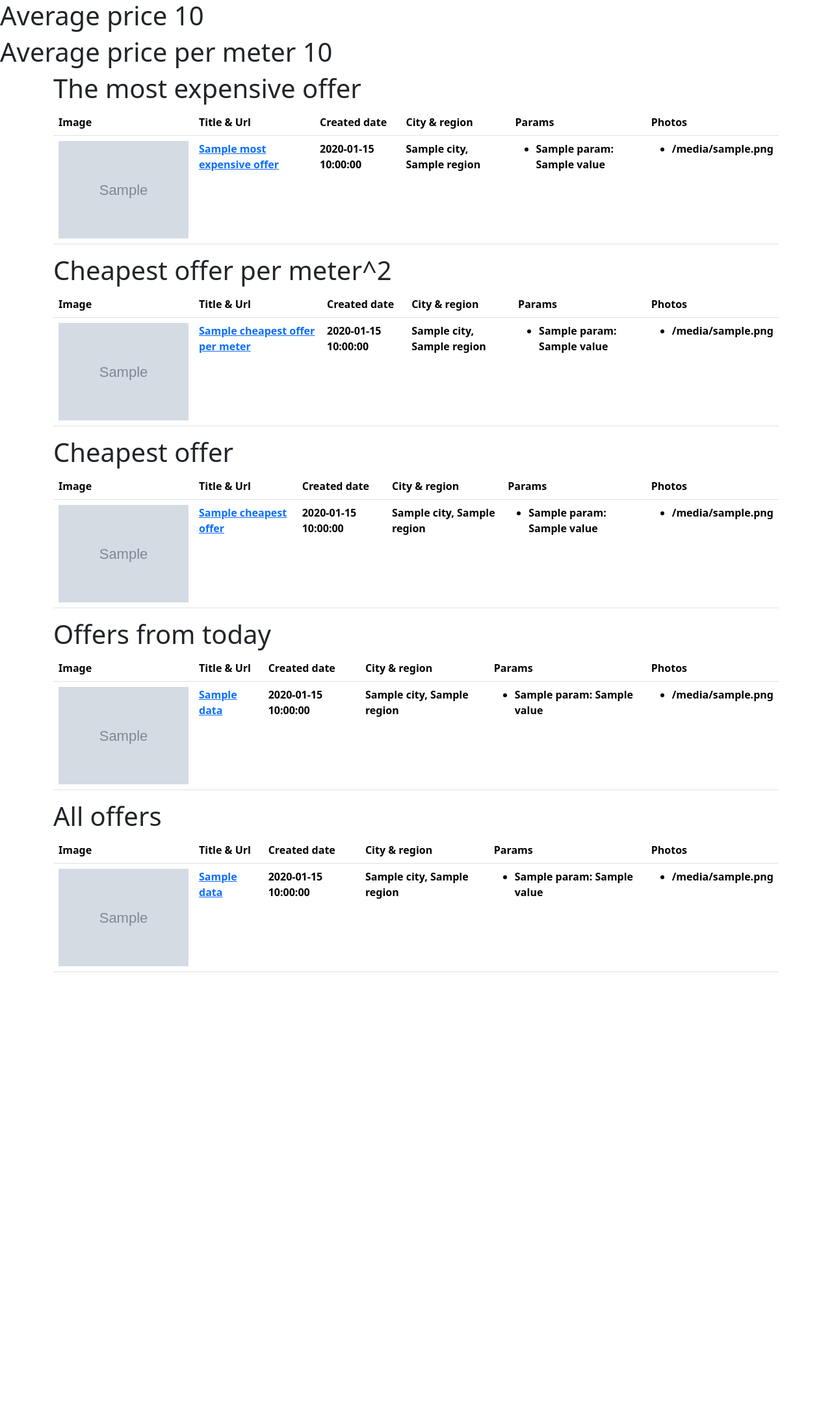
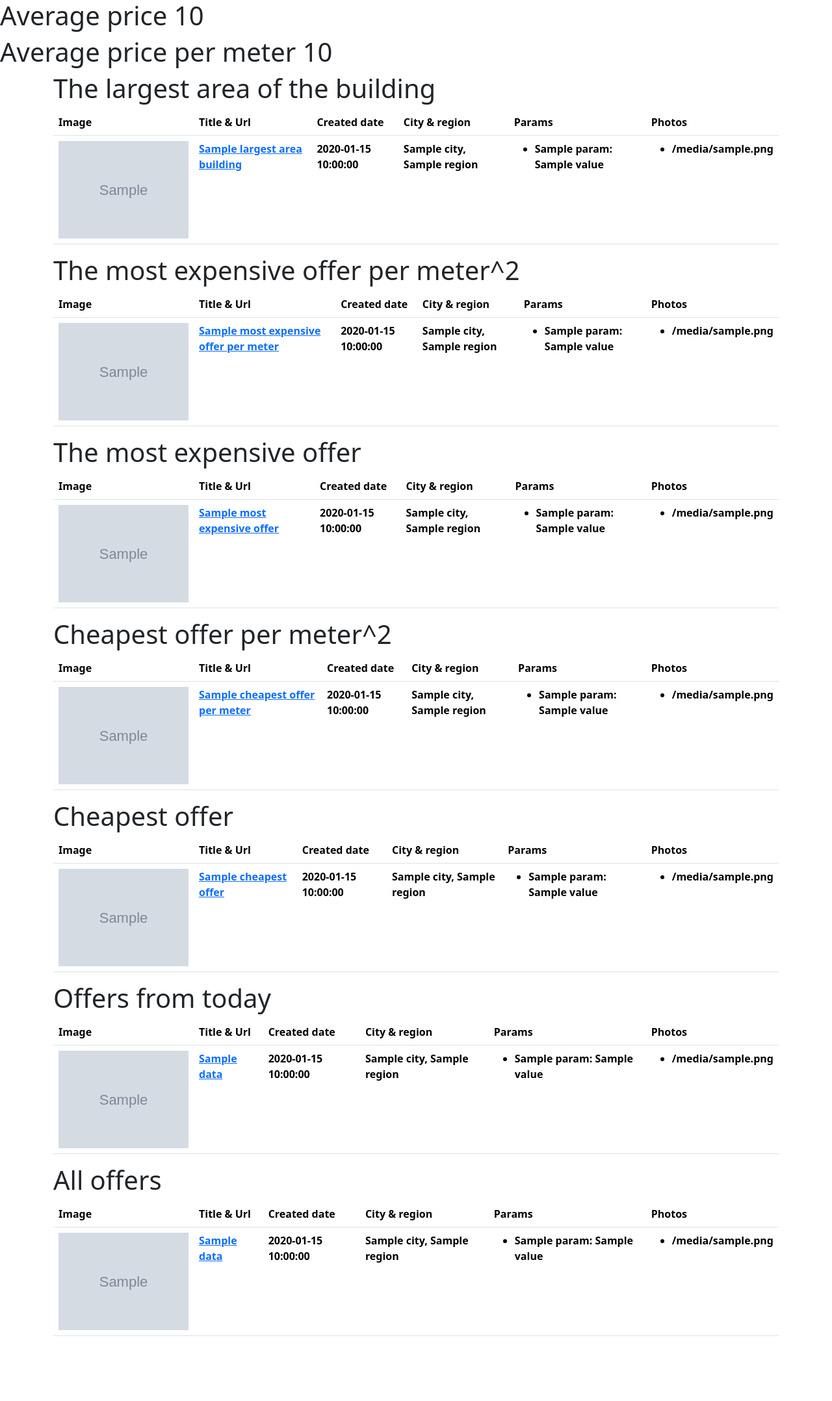
Before and after one commit to DEENUU1/OLX-Analytics, a Flask app: template web/templates/results.html in a window 1280 px wide. Shown: the whole page at 65% size. Before the commit the page ends 1496 px from the top, so only its background shows below. Run offline with Flask 3, Linux system fonts and the light colour scheme; the template is opened without the code that fills it: most values are stand-ins (such as "Sample title", 1, 10 or a date in 2020); grey boxes marked "Sample" are stand-in pictures; lists and menus that the app fills with data are empty; some libraries are stand-ins or nearby versions.

Commit message:
Feature | Returning the offer with the largest area of building |
Function return_offer_largest_area_building is returning the object with the largest area of a building

```diff
--- a/web/templates/results.html
+++ b/web/templates/results.html
@@ -13,6 +13,84 @@
 <h1>Average price {{average_price}}</h1>
 <h1>Average price per meter {{average_price_per_meter}}</h1>
 
+<div class="container">
+<h1>The largest area of the building</h1>
+
+<table class="table table-hover">
+    <thead>
+        <tr>
+            <th scope="col">Image</th>
+            <th scope="col">Title & Url</th>
+            <th scope="col">Created date</th>
+            <th scope="col">City & region</th>
+            <th scope="col">Params</th>
+            <th scope="col">Photos</th>
+        </tr>
+    </thead>
+    <tbody>
+        <tr>
+            <th><img class="table-image" src="{{ largest_area_building.photos[0] }}"></th>
+            <th><a href={{largest_area_building.url}}>{{largest_area_building.title}}</a></th>
+            <th>{{largest_area_building.created_time}}</th>
+            <th>{{largest_area_building.city}}, {{largest_area_building.region}}</th>
+            <th>
+                <ul>
+                    {% for param in largest_area_building.params %}
+                    <li>{{param.name}}: {{param.value}}</li>
+                    {% endfor %}
+                </ul>
+            </th>
+            <th>
+                <ul>
+                    {% for photo in largest_area_building.photos %}
+                    <li>{{photo}}</li>
+                    {% endfor %}
+                </ul>
+            </th>
+        </tr>
+    </tbody>
+</table>
+</div>
+
+
+<div class="container">
+<h1>The most expensive offer per meter^2</h1>
+
+<table class="table table-hover">
+    <thead>
+        <tr>
+            <th scope="col">Image</th>
+            <th scope="col">Title & Url</th>
+            <th scope="col">Created date</th>
+            <th scope="col">City & region</th>
+            <th scope="col">Params</th>
+            <th scope="col">Photos</th>
+        </tr>
+    </thead>
+    <tbody>
+        <tr>
+            <th><img class="table-image" src="{{ most_expensive_offer_per_meter.photos[0] }}"></th>
+            <th><a href={{most_expensive_offer_per_meter.url}}>{{most_expensive_offer_per_meter.title}}</a></th>
+            <th>{{most_expensive_offer_per_meter.created_time}}</th>
+            <th>{{most_expensive_offer_per_meter.city}}, {{most_expensive_offer_per_meter.region}}</th>
+            <th>
+                <ul>
+                    {% for param in most_expensive_offer_per_meter.params %}
+                    <li>{{param.name}}: {{param.value}}</li>
+                    {% endfor %}
+                </ul>
+            </th>
+            <th>
+                <ul>
+                    {% for photo in most_expensive_offer_per_meter.photos %}
+                    <li>{{photo}}</li>
+                    {% endfor %}
+                </ul>
+            </th>
+        </tr>
+    </tbody>
+</table>
+</div>
 
 <div class="container">
 <h1>The most expensive offer</h1>
--- a/web/views.py
+++ b/web/views.py
@@ -12,6 +12,7 @@ def results_view():
         area_min="25",
         price_min="600",
     )
+    print(url)
     x = parser.Parser(fetch_data.FetchData(url).fetch_data())
     d = x.data_parser()
 
@@ -21,6 +22,8 @@ def results_view():
     g = operation.return_cheapest_offer_per_meter(d)
     f = operation.return_average_price_per_meter(d)
     v = operation.return_most_expensive_offer(d)
+    i = operation.return_most_expensive_offer_per_meter(d)
+    u = operation.return_offer_largest_area_building(d)
 
     print(url)
     return render_template(
@@ -32,4 +35,6 @@ def results_view():
         cheapest_offer_per_meter=g,
         average_price_per_meter=f,
         most_expensive_offer=v,
+        most_expensive_offer_per_meter=i,
+        largest_area_building=u,
     )
```
Also changed, not shown: operation/operation.py (+40 -0 lines).
